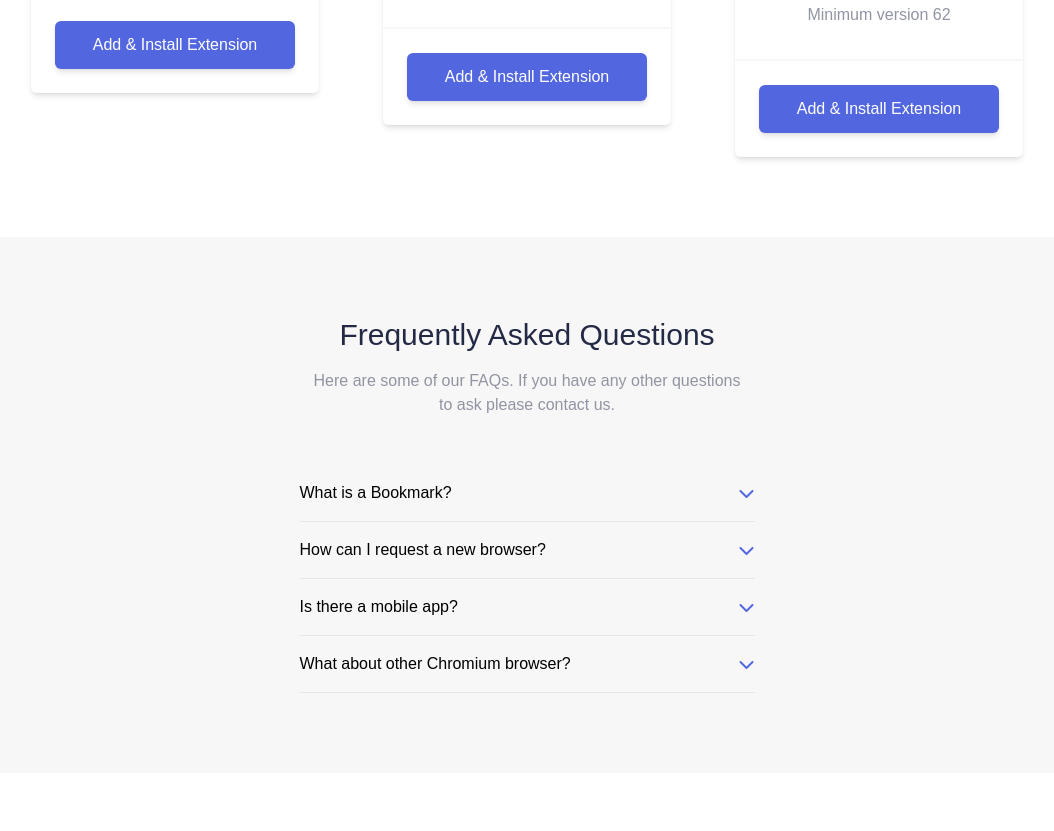
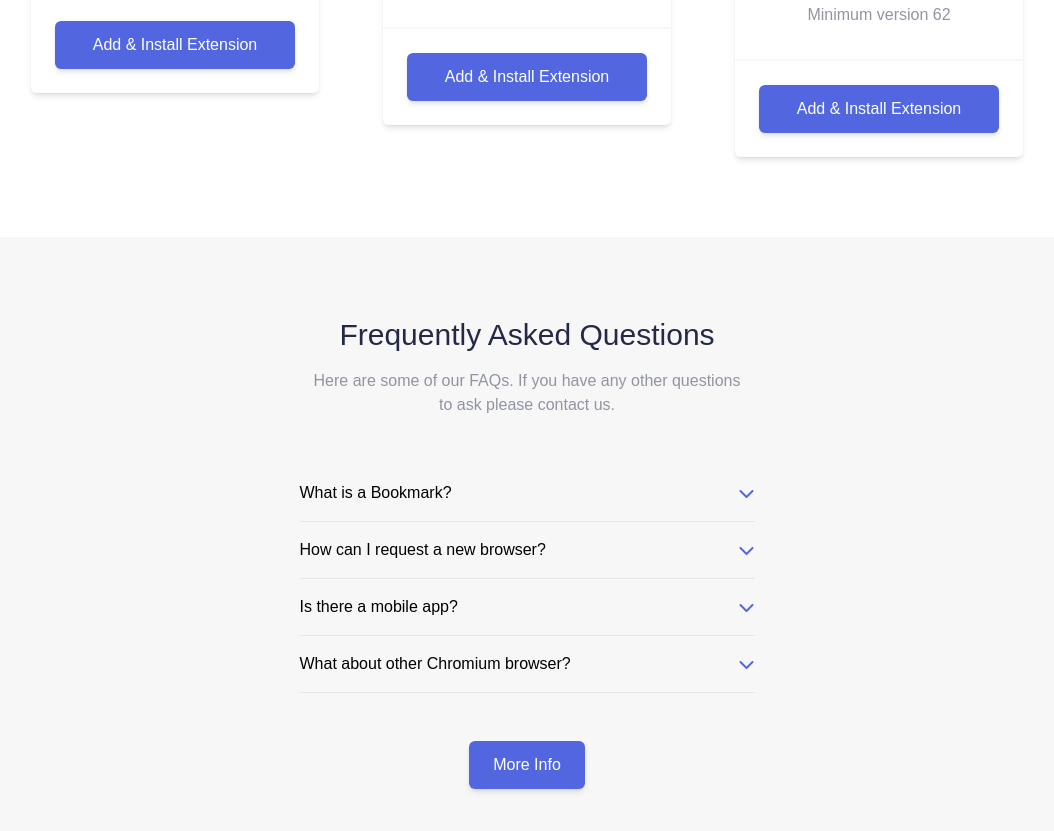
Before and after one commit to adefaze/Bookmark-Landing-Page, a website: page index.html in a window 1280 px wide. Shown: the part 3366-4197 px from the top of the page, without its empty margins (113-1167 px from the left). Before the commit the page ends 4139 px from the top, so only its background shows below. Drawn offline with Linux system fonts and the light colour scheme.

Commit message:
Updated index.html. added More info Buttons

```diff
--- a/index.html
+++ b/index.html
@@ -197,7 +197,7 @@
                 </p>
             </div>
             <!-- FAQ Items -->
-            <div class="flex flex-col sm:w-3/4 lg:w-5/12 mt-12 mx-auto" >
+            <div class="flex flex-col sm:w-3/4 lg:w-5/12 mt-12 mx-auto">
                 <div class="flex items-center border-b py-4">
                     <span class="flex-1">What is a Bookmark?</span>
                     <i class="text-bookmark-purple fas fa-chevron-down"></i>
@@ -205,14 +205,18 @@
                 <div class="flex items-center border-b py-4">
                     <span class="flex-1">How can I request a new browser?</span>
                     <i class="text-bookmark-purple fas fa-chevron-down"></i>
-                </div><div class="flex items-center border-b py-4">
+                </div>
+                <div class="flex items-center border-b py-4">
                     <span class="flex-1">Is there a mobile app?</span>
                     <i class="text-bookmark-purple fas fa-chevron-down"></i>
-                </div><div class="flex items-center border-b py-4">
+                </div>
+                <div class="flex items-center border-b py-4">
                     <span class="flex-1">What about other Chromium browser?</span>
                     <i class="text-bookmark-purple fas fa-chevron-down"></i>
                 </div>
+                <button type="button" class="mt-12 flex self-center btn btn-purple hover:bg-bookmark-white hover:text-black">More Info</button>
             </div>
+        </div>
         </div>
     </section>
 </body>
```
Also changed, not shown: src/output.css.
